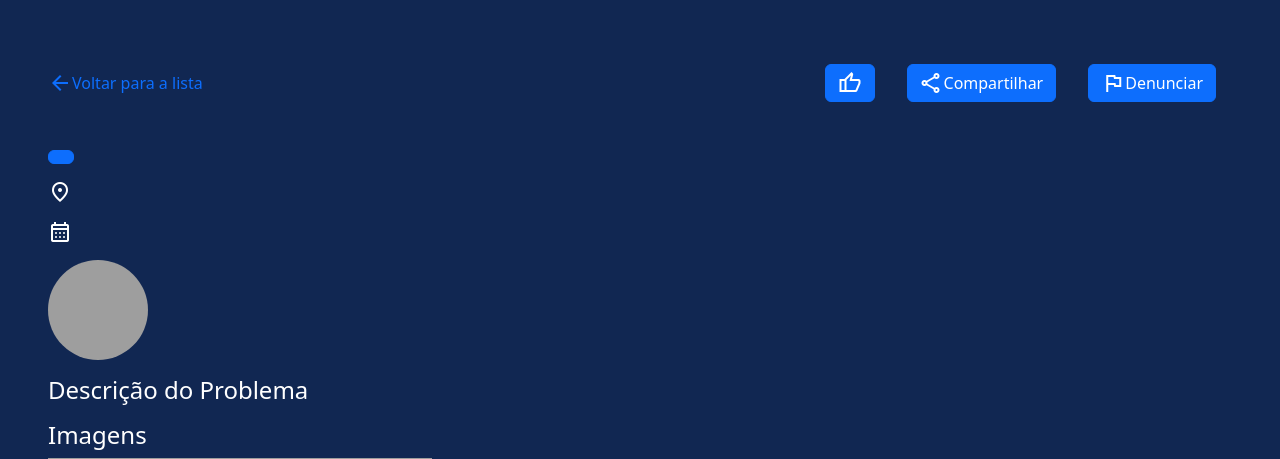
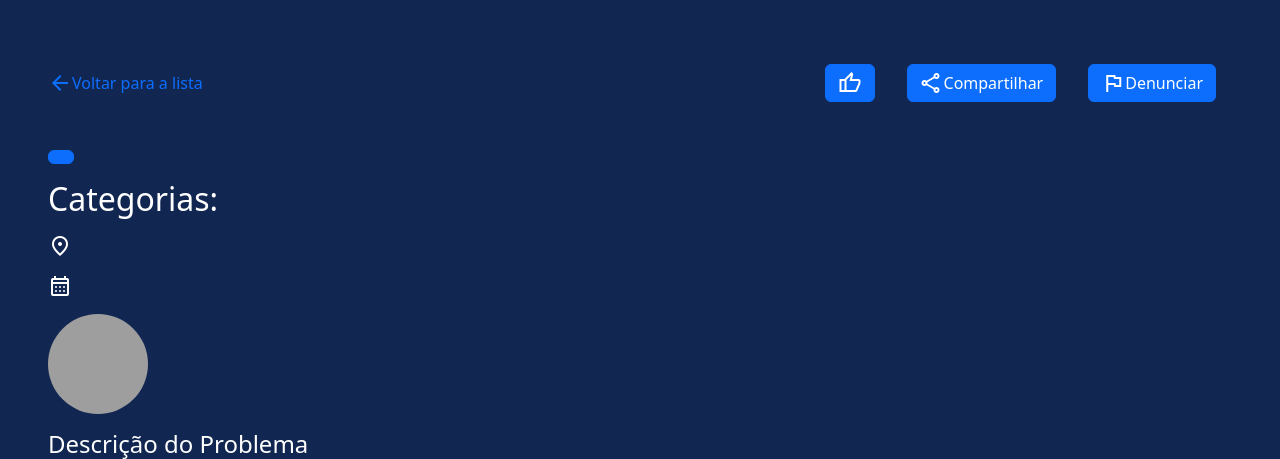
Before and after one commit to lippekstro/slz_alerta, a PHP site: page /views/detalhe_denuncia.php?id=1 in a window 1280 px wide. Shown: the part 60-519 px from the top of the page. Run offline with PHP 8.4, Linux system fonts and the light colour scheme; data that the repository does not hold is empty; grey boxes are pictures that could not be loaded.

Commit message:
cadastro de multiplas categorias na denuncia

```diff
--- a/models/denuncia.php
+++ b/models/denuncia.php
@@ -13,15 +13,24 @@
     private $id_usuario;
 
     // SQL Queries
-    private const SELECT_BY_ID = "SELECT d.*, GROUP_CONCAT(i.imagem SEPARATOR ',') AS imagens FROM denuncias d LEFT JOIN imgs_denuncia i ON d.id_denuncia = i.denuncia WHERE d.id_denuncia = :id GROUP BY d.id_denuncia";
-    private const SELECT_USER_E_DENUNCIA_BY_ID = "SELECT u.nome, u.foto, d.*, GROUP_CONCAT(i.imagem SEPARATOR ',') AS imagens FROM usuarios u JOIN denuncias d ON d.id_usuario = u.id_usuario LEFT JOIN imgs_denuncia i ON d.id_denuncia = i.denuncia WHERE d.id_denuncia = :id GROUP BY d.id_denuncia";
+    private const SELECT_BY_ID = "SELECT d.*, GROUP_CONCAT(i.imagem SEPARATOR ',') AS imagens, GROUP_CONCAT(c.nome SEPARATOR ',') AS categorias FROM denuncias d LEFT JOIN imgs_denuncia i ON d.id_denuncia = i.denuncia JOIN denuncia_tipo dt ON d.id_denuncia = dt.id_denuncia JOIN tipo_denuncia c ON dt.id_tipo_denuncia = c.id_tipo_denuncia WHERE d.id_denuncia = :id GROUP BY d.id_denuncia";
+
+    private const SELECT_USER_E_DENUNCIA_BY_ID = "SELECT u.nome, u.foto, d.*, GROUP_CONCAT(i.imagem SEPARATOR ',') AS imagens, GROUP_CONCAT(c.nome SEPARATOR ',') AS categorias  FROM usuarios u JOIN denuncias d ON d.id_usuario = u.id_usuario LEFT JOIN imgs_denuncia i ON d.id_denuncia = i.denuncia JOIN denuncia_tipo dt ON d.id_denuncia = dt.id_denuncia JOIN tipo_denuncia c ON dt.id_tipo_denuncia = c.id_tipo_denuncia WHERE d.id_denuncia = :id GROUP BY d.id_denuncia";
+
     private const INSERT_DENUNCIA = 'INSERT INTO denuncias (titulo, descricao, local_denuncia, anonima, id_usuario) VALUES (:titulo, :descricao, :local_denuncia, :anonima, :id_usuario)';
-    private const SELECT_ALL = "SELECT d.*, GROUP_CONCAT(i.imagem SEPARATOR ',') AS imagens FROM denuncias d LEFT JOIN imgs_denuncia i ON d.id_denuncia = i.denuncia GROUP BY d.id_denuncia";
-    private const SELECT_ALL_ACEITAS = "SELECT d.*, GROUP_CONCAT(i.imagem SEPARATOR ',') AS imagens FROM denuncias d LEFT JOIN imgs_denuncia i ON d.id_denuncia = i.denuncia WHERE status_denuncia IN ('Aceita', 'Resolvido') GROUP BY d.id_denuncia";
-    private const SELECT_ALL_ANALISE = "SELECT d.*, GROUP_CONCAT(i.imagem SEPARATOR ',') AS imagens FROM denuncias d LEFT JOIN imgs_denuncia i ON d.id_denuncia = i.denuncia WHERE status_denuncia IN ('Em Analise') GROUP BY d.id_denuncia";
+
+    private const SELECT_ALL = "SELECT d.*, GROUP_CONCAT(i.imagem SEPARATOR ',') AS imagens, GROUP_CONCAT(c.nome SEPARATOR ',') AS categorias FROM denuncias d LEFT JOIN imgs_denuncia i ON d.id_denuncia = i.denuncia JOIN denuncia_tipo dt ON d.id_denuncia = dt.id_denuncia JOIN tipo_denuncia c ON dt.id_tipo_denuncia = c.id_tipo_denuncia GROUP BY d.id_denuncia";
+
+    private const SELECT_ALL_ACEITAS = "SELECT d.*, GROUP_CONCAT(i.imagem SEPARATOR ',') AS imagens, GROUP_CONCAT(c.nome SEPARATOR ',') AS categorias FROM denuncias d LEFT JOIN imgs_denuncia i ON d.id_denuncia = i.denuncia JOIN denuncia_tipo dt ON d.id_denuncia = dt.id_denuncia JOIN tipo_denuncia c ON dt.id_tipo_denuncia = c.id_tipo_denuncia WHERE status_denuncia IN ('Aceita', 'Resolvido') GROUP BY d.id_denuncia";
+
+    private const SELECT_ALL_ANALISE = "SELECT d.*, GROUP_CONCAT(i.imagem SEPARATOR ',') AS imagens, GROUP_CONCAT(c.nome SEPARATOR ',') AS categorias FROM denuncias d LEFT JOIN imgs_denuncia i ON d.id_denuncia = i.denuncia JOIN denuncia_tipo dt ON d.id_denuncia = dt.id_denuncia JOIN tipo_denuncia c ON dt.id_tipo_denuncia = c.id_tipo_denuncia WHERE status_denuncia IN ('Em Analise') GROUP BY d.id_denuncia";
+
     private const SELECT_IMGS_DENUNCIA = "SELECT GROUP_CONCAT(i.imagem SEPARATOR ',') AS imagens FROM denuncias d LEFT JOIN imgs_denuncia i ON d.id_denuncia = i.denuncia WHERE d.id_denuncia = :id GROUP BY d.id_denuncia";
+
     private const UPDATE_DENUNCIA = 'UPDATE denuncias SET titulo = :titulo, descricao = :descricao, local_denuncia = :local_denuncia, anonima = :anonima WHERE id_denuncia = :id';
+
     private const APROVE_DENUNCIA = 'UPDATE denuncias SET status_denuncia = :status_denuncia WHERE id_denuncia = :id';
+
     private const DELETE_DENUNCIA = 'DELETE FROM denuncias WHERE id_denuncia = :id';
 
     private const SELECT_BY_TITULO = "SELECT * FROM denuncias WHERE titulo LIKE :termo AND status_denuncia IN ('Aceita', 'Resolvido')";
--- a/views/detalhe_denuncia.php
+++ b/views/detalhe_denuncia.php
@@ -4,6 +4,7 @@
 
 $denuncia = Denuncia::listarPorId($_GET['id']);
 $imagens = explode(',', $denuncia['imagens']);
+$categorias = explode(',', $denuncia['categorias']);
 
 // echo '<pre>';
 // var_dump($denuncia);
@@ -38,7 +39,12 @@
 
         <p class="btn btn-primary mb-3"><?= $denuncia['status_denuncia']; ?></p>
 
-        <p class="d-flex align-center mb-3">
+        <h2 class="mb-3">Categorias:</h2>
+        <?php foreach($categorias as $c): ?>
+            <span class="badge text-bg-secondary"><?= $c; ?></span>
+        <?php endforeach; ?>
+
+        <p class="d-flex align-center my-3">
             <span class="material-symbols-outlined me-3">location_on</span>
             <?= $denuncia['local_denuncia']; ?>
         </p>
```
Also changed, not shown: controllers/denuncia_add_controller.php (+7 -4 lines), views/cadastro_denuncia.php (+7 -4 lines).
